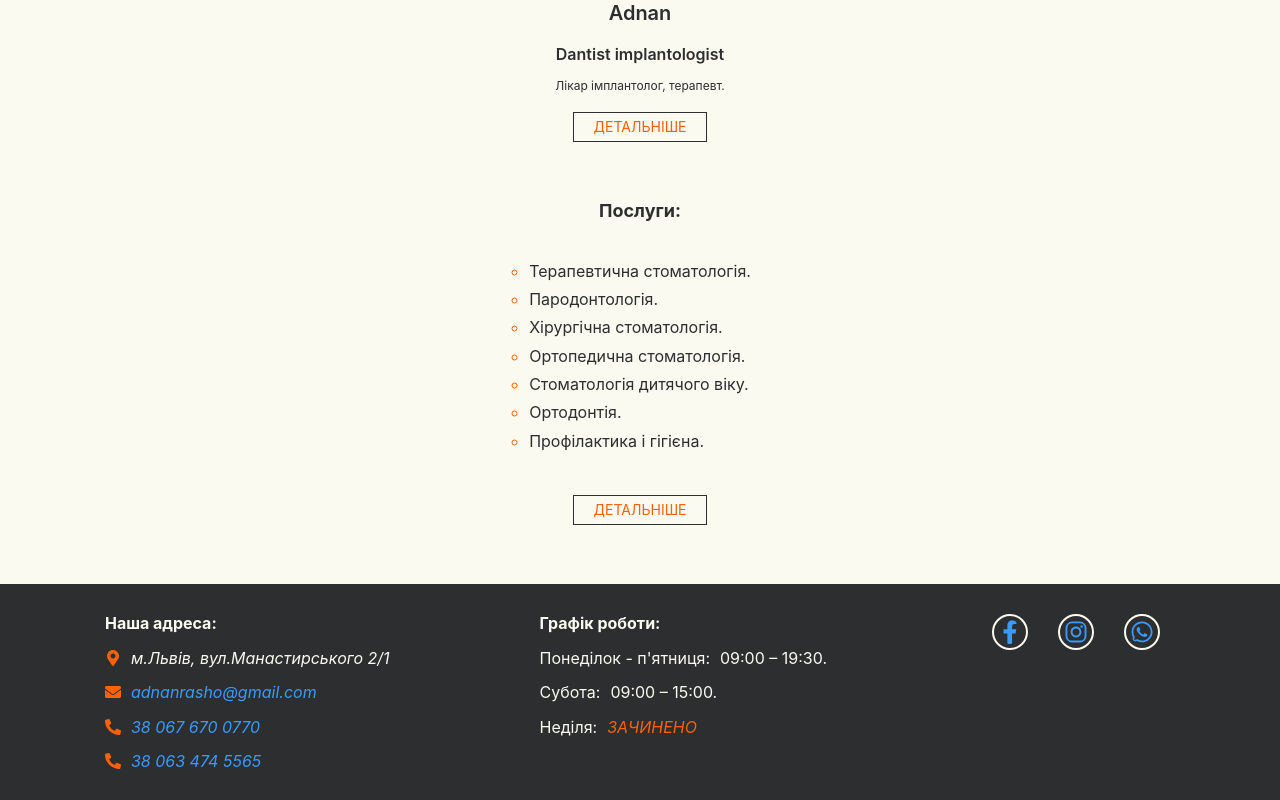
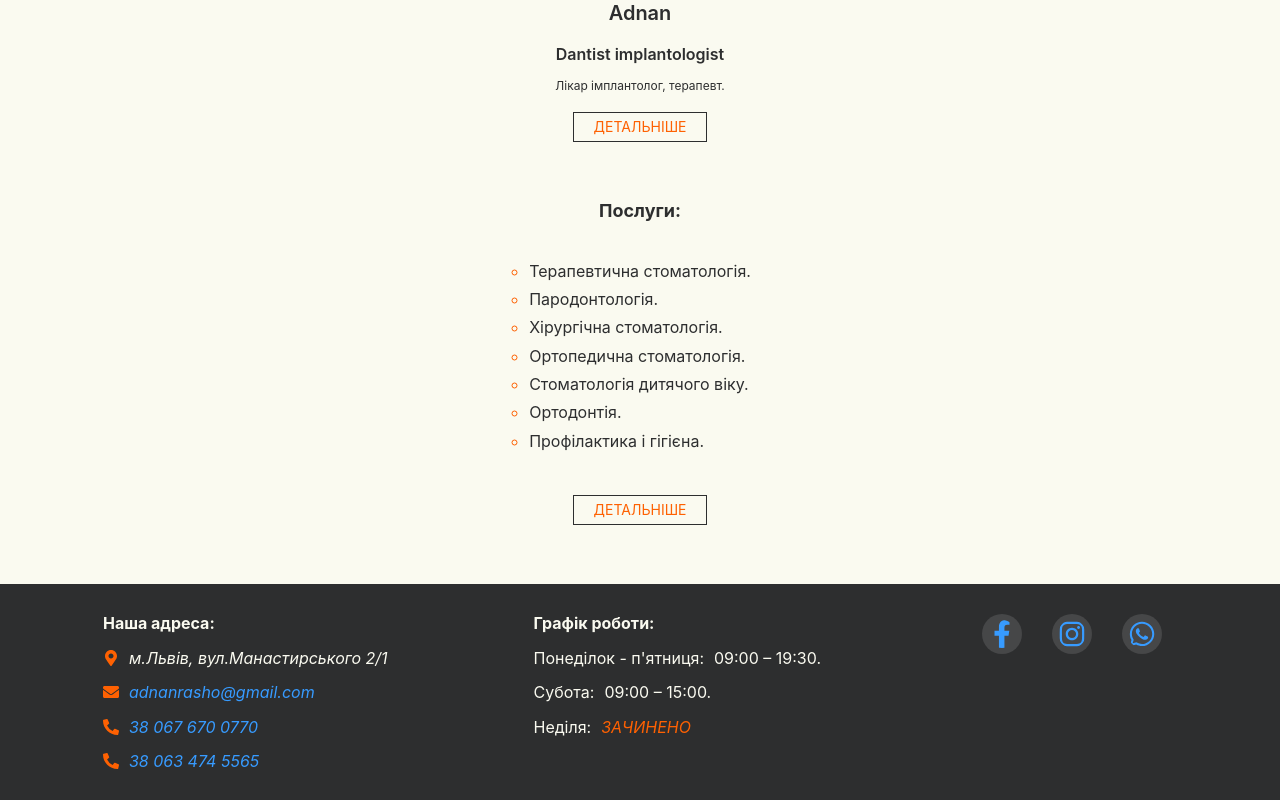
Before and after one commit to SerhiyStepanov/dent, a React (Create React App) app: page / in a window 1280 px wide. Shown: the part 842-1642 px from the top of the page. Built offline with nearby package versions, Linux system fonts and the light colour scheme.

Commit message:
change color and size icon

```diff
--- a/src/components/BabyDantist/babyDantist.module.css
+++ b/src/components/BabyDantist/babyDantist.module.css
@@ -12,7 +12,7 @@
 }
 
 .table .trow:hover {
-  background-color: rgba(0, 0, 0, 0.65);
+  background-color: var(--secondary-dark-color);
   color: white;
 
   transition: background-color 200ms linear, color 200ms linear;
--- a/src/components/SocialNetworks/socialNetworks.module.css
+++ b/src/components/SocialNetworks/socialNetworks.module.css
@@ -30,23 +30,27 @@
 
 .icon {
   display: flex;
-  padding: 4px;
-  font-size: 36px;
-  border: 2px solid var(--light-color);
+  padding: 8px;
+  font-size: 44px;
   border-radius: 50%;
   fill: var(--primary-color);
-  background-color: transparent;
+  background-color: var(--secondary-dark-color);
 
   transition: fill 250ms linear, border 250ms linear,
     background-color 250ms linear;
 }
 
+@media screen and (min-width: 768px) {
+  .icon {
+    padding: 6px;
+    font-size: 40px;
+  }
+}
+
 .iconLink:hover .icon,
 .iconLink:focus .icon {
   fill: var(--accent-color);
-  border: 2px solid var(--accent-color);
   background-color: var(--light-color);
 
-  transition: fill 250ms linear, border 250ms linear,
-    background-color 250ms linear;
+  transition: fill 250ms linear, background-color 250ms linear;
 }
--- a/src/components/Treatment/treatment.module.css
+++ b/src/components/Treatment/treatment.module.css
@@ -6,7 +6,7 @@
 }
 
 .table .trow:hover {
-  background-color: rgba(0, 0, 0, 0.65);
+  background-color: var(--secondary-dark-color);
   color: white;
 
   transition: background-color 200ms linear, color 200ms linear;
--- a/src/index.css
+++ b/src/index.css
@@ -6,7 +6,6 @@ body {
   -webkit-font-smoothing: antialiased;
   -moz-osx-font-smoothing: grayscale;
   background-color: var(--light-color);
-  height: 100%;
 }
 
 code {
@@ -19,6 +18,7 @@ code {
   --accent-color: rgb(254, 97, 2);
   --light-color: rgb(250, 250, 240);
   --dark-color: rgb(45, 46, 47);
+  --secondary-dark-color: rgb(70, 71, 72);
 }
 
 img {
```
Also changed, not shown: src/components/MobileNav/navigation.module.css (+4 -3 lines).
